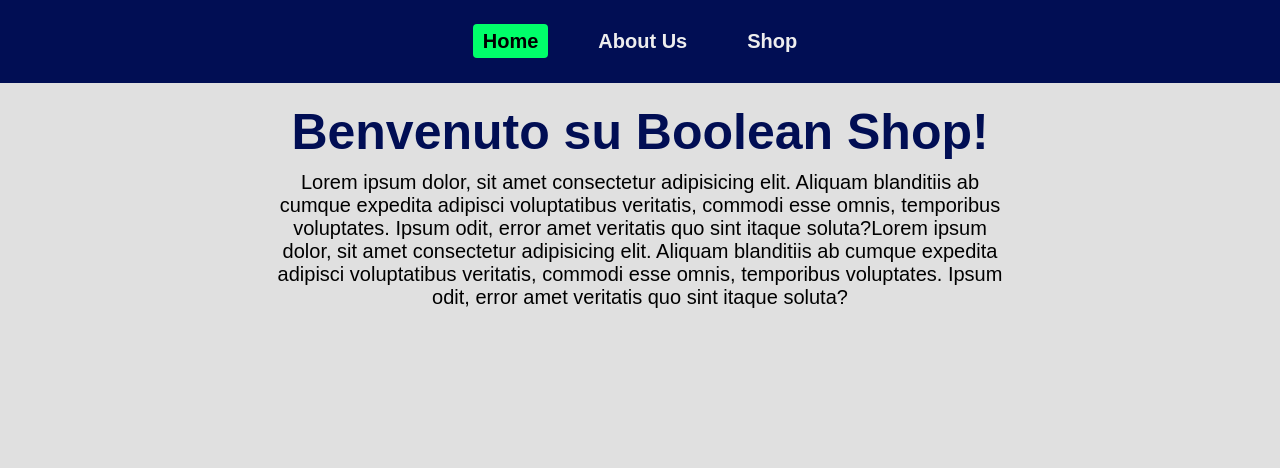
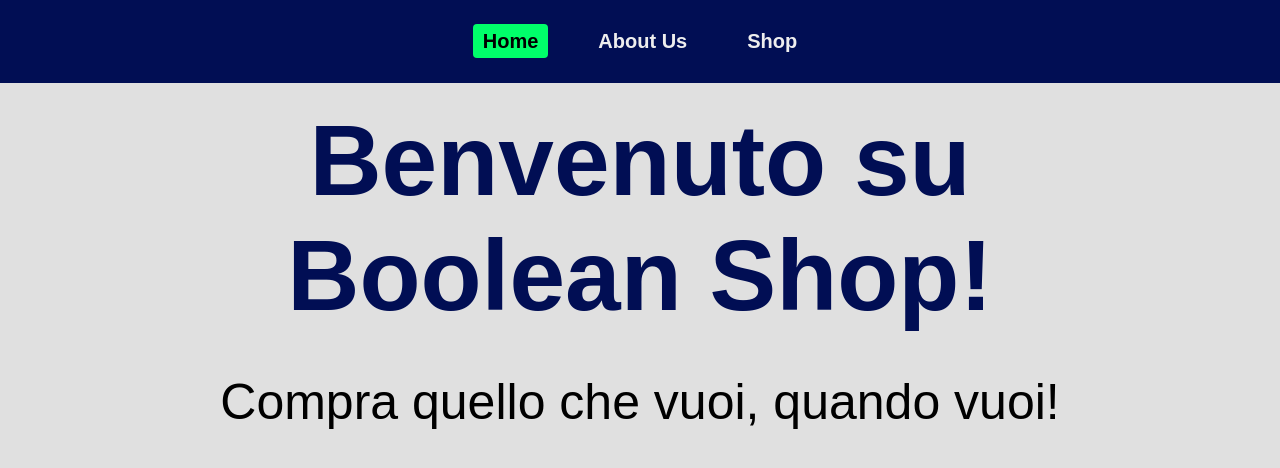
Before and after one commit to Daniel-Di-Fraia/react-router, a React (Vite) app: page / in a window 1280 px wide. Shown: the top 468 px of the page. Built offline with nearby package versions, Linux system fonts and the light colour scheme.

Commit message:
miglioramento pagine progetto

```diff
--- a/src/assets/pages/AboutUs.jsx
+++ b/src/assets/pages/AboutUs.jsx
@@ -5,7 +5,7 @@ const AboutUs = () => {
             <div className="container-welcome">
                 <div className="welcome">Chi Siamo?</div>
                 <p>
-                    Lorem ipsum dolor sit amet consectetur, adipisicing elit. Quidem nam commodi esse maiores molestias fugiat, porro provident eaque, odio neque eveniet ea ullam quasi in nisi beatae dignissimos cum laboriosam!
+                    Lorem ipsum dolor sit amet consectetur, adipisicing elit. Quidem nam commodi esse maiores molestias fugiat, porro provident eaque, odio neque eveniet ea ullam quasi in nisi beatae dignissimos cum laboriosam! provident eaque, odio neque eveniet ea ullam quasi in nisi beatae dignissimos cum laboriosam!
                 </p>
             </div>
         </>
--- a/src/assets/pages/CardShop.jsx
+++ b/src/assets/pages/CardShop.jsx
@@ -4,6 +4,7 @@ import ProductList from "../components/ProductList"
 const CardShop = () => {
     return (
         <>
+            <h1>Prodotti Disponibili</h1>
             <ProductList />
         </>
     )
--- a/src/assets/pages/HomePage.jsx
+++ b/src/assets/pages/HomePage.jsx
@@ -4,9 +4,7 @@ const HomePage = () => {
         <>
             <div className="container-welcome">
                 <div className="welcome">Benvenuto su Boolean Shop!</div>
-                <p>
-                    Lorem ipsum dolor, sit amet consectetur adipisicing elit. Aliquam blanditiis ab cumque expedita adipisci voluptatibus veritatis, commodi esse omnis, temporibus voluptates. Ipsum odit, error amet veritatis quo sint itaque soluta?Lorem ipsum dolor, sit amet consectetur adipisicing elit. Aliquam blanditiis ab cumque expedita adipisci voluptatibus veritatis, commodi esse omnis, temporibus voluptates. Ipsum odit, error amet veritatis quo sint itaque soluta?
-                </p>
+                <p className="p-main">Compra quello che vuoi, quando vuoi!</p>
             </div>
         </>
     )
--- a/src/index.css
+++ b/src/index.css
@@ -56,6 +56,14 @@ nav li a.active {
 /* Container principale */
 .container {
     padding: 20px;
+}
+
+h1 {
+    font-size: 60px;
+    text-align: center;
+    color:#010e54;
+    padding: 30px 0;
+    font-weight: 600;
 }
 
 /* Griglia prodotti */
@@ -129,15 +137,20 @@ main div {
 }
 
 .welcome {
-    font-size: 50px;
+    font-size: 100px;
     text-align: center;
     font-weight: 600;
     color: #010e54;
 }
 
 .container-welcome {
-    width: 60%;
+    width: 80%;
     margin: 0 auto;
+}
+
+.p-main {
+    margin-top: 40px;
+    font-size: 50px;
 }
 
 .prod-type {
```
